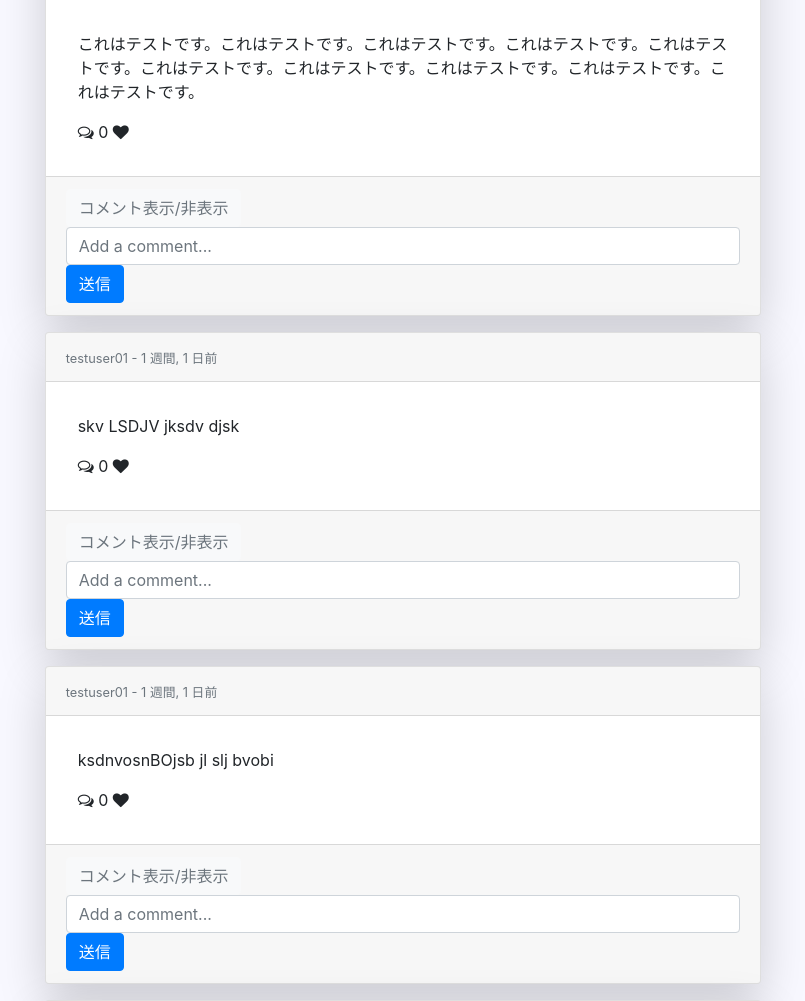
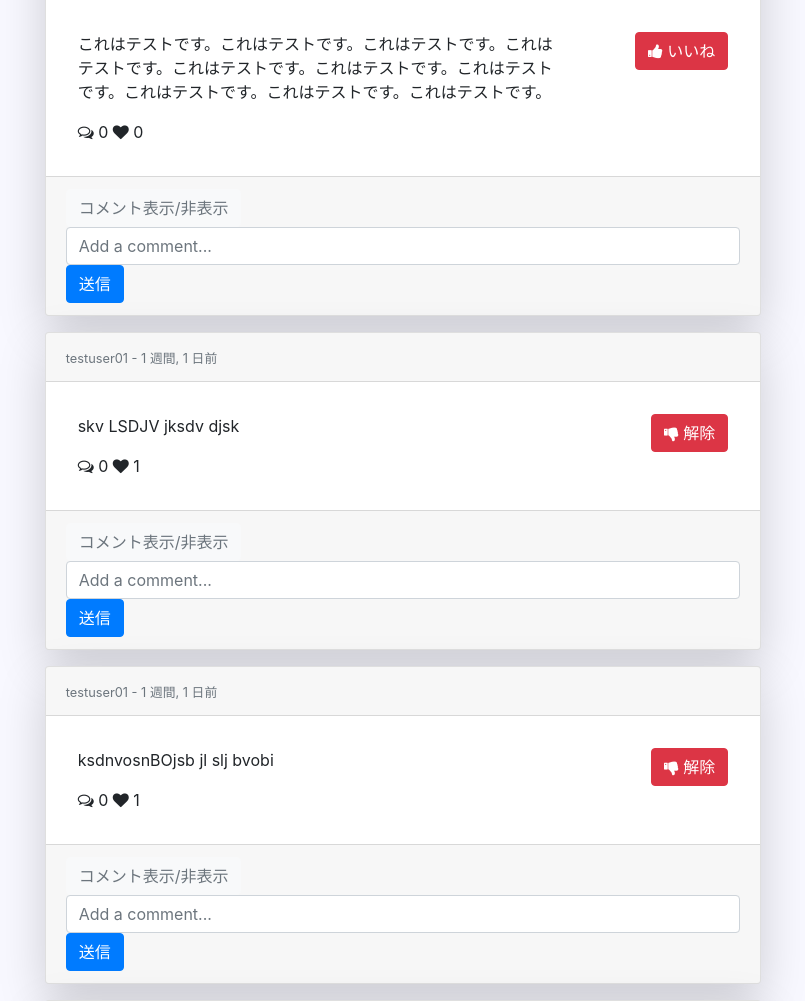
Before and after one commit to TaikiCode/django_sns_deploy, a Django app: page / in a window 1280 px wide. Shown: the part 758-1759 px from the top of the page, without its empty margins (237-1042 px from the left). Run offline with Django 3.2, Linux system fonts and the light colour scheme; a user stored in the database is signed in; data comes from the database, SQL or seed files in the repository; both versions use the stored data as it was after the commit; some libraries are stand-ins or nearby versions.

Commit message:
create like-views

```diff
--- a/posts/models.py
+++ b/posts/models.py
@@ -1,7 +1,6 @@
 from django.db import models
 from django.core.validators import FileExtensionValidator
 from profiles.models import Profile
-
 
 
 class Post(models.Model):
@@ -45,8 +44,8 @@ class Comment(models.Model):
 
 
 LIKE_CHOICES = (
-    ('Like', 'Like'),
-    ('Unlike', 'Unlike')
+    ('Like', 'いいね'),
+    ('Unlike', '解除')
 )
 
 
--- a/posts/templates/posts/home.html
+++ b/posts/templates/posts/home.html
@@ -60,10 +60,27 @@ Home
                 <img class="card-img-top" src="{{ post.image.url }}" alt="">
                 {% endif %}
                 <div class="card-body">
-                    <p class="card-text">{{ post.content }}</p>
 
-                    <i class="fa fa-comments-o"></i> <span>{{ post.num_comments }}</span>
-                    <i class="fa fa-heart"></i>
+                    <div class="row">
+                        <div class="col-md-9">
+                            <p class="card-text">{{ post.content }}</p>
+                            <i class="fa fa-comments-o"></i> <span>{{ post.num_comments }}</span>
+                            <i class="fa fa-heart"></i> <span class="like-count{{post.id}}">{{ post.num_likes }}</span>
+                        </div>
+                        <div class="col-md-3 text-right">
+                            <form action="{% url 'posts:like-post' %}" method="POST" id="{{ post.id }}">
+                                {% csrf_token %}
+                                <input type="hidden" name="post_id" value={{post.id}}>
+                                <button type="submit" class="btn btn-danger like-btn{{post.id}}">
+                                    {% if profile not in post.liked.all %}
+                                     <i class="fa fa-thumbs-up"></i> いいね
+                                    {% else %}
+                                     <i class="fa fa-thumbs-down"></i> 解除
+                                    {% endif %}
+                                </button>
+                            </form>
+                        </div>
+                    </div>
                 </div>
                 <div class="card-footer">
                     <button type="button" class="btn btn-light text-muted" data-toggle="collapse" data-target="#collapse{{post.id}}" aria-expanded="false" aria-controls="collapse{{post.id}}">
--- a/posts/urls.py
+++ b/posts/urls.py
@@ -7,5 +7,6 @@ app_name = 'posts'
 urlpatterns = [
     path('', views.post_comment_create_and_list_view, name='home'),
     path('<pk>/update', views.PostUpdateView.as_view(), name='post-update'),
-    path('<pk>/delete', views.PostDeleteView.as_view(), name='post-delete')
+    path('<pk>/delete', views.PostDeleteView.as_view(), name='post-delete'),
+    path('like/', views.like_post, name='like-post'),
 ]
--- a/posts/views.py
+++ b/posts/views.py
@@ -1,10 +1,10 @@
-from django.shortcuts import render
+from django.shortcuts import render, redirect
 from django.urls import reverse_lazy
+from django.http import JsonResponse
 from django.views.generic import UpdateView, DeleteView
 from django.contrib import messages
 from django.contrib.auth.decorators import login_required
 from django.contrib.auth.mixins import LoginRequiredMixin
-
 from .models import Post, Like
 from .forms import PostModelForm, CommentModelForm
 from profiles.models import Profile
@@ -80,3 +80,43 @@ class PostDeleteView(LoginRequiredMixin, DeleteView):
         if not obj.author.user == self.request.user:
             messages.warning(self.request, '権限がありません。')
         return obj
+
+
+@login_required
+def like_post(request):
+    user = request.user
+    if request.method == 'POST':
+        post_id = request.POST.get('post_id')
+        post_obj = Post.objects.get(id=post_id)
+        profile = Profile.objects.get(user=user)
+
+        # 一度しかlikeできない、2回目は解除
+        if profile in post_obj.liked.all():
+            post_obj.liked.remove(profile)
+        else:
+            post_obj.liked.add(profile)
+
+        like, created = Like.objects.get_or_create(user=profile, post_id=post_id)
+        '''
+        like：オブジェクト
+        created：真偽値（getの場合false、createの場合true）
+        '''
+
+        # すでにオブジェクトが存在する場合
+        if not created:
+            if like.value == 'Like':
+                like.value = 'Unlike'
+            else:
+                like.value = 'Like'
+        # 初めてLikeする場合
+        else:
+            like.value = 'Like'
+            post_obj.save()
+            like.save()
+
+        data = {
+            'value': like.value,
+            'likes': post_obj.liked.all().count()
+        }
+        return JsonResponse(data, safe=False)
+    return redirect('posts:home')
--- a/profiles/templates/profiles/profile_list.html
+++ b/profiles/templates/profiles/profile_list.html
@@ -14,7 +14,9 @@ rel_sender: 申請してきたユーザー
 {% block content %}
 
     {% if is_empty %}
-    <h1>該当するユーザーが存在しません。</h1>
+        <div class="alert alert-warning" role="alert">
+            <h1 class="text-center">現在、他のユーザーはいません。</h1>
+        </div>
     {% endif %}
 
     <div class="container-fluid mt-5">
```
Also changed, not shown: db.sqlite3, posts/migrations/0002_auto_20210213_1658.py (added), 1 other file.
